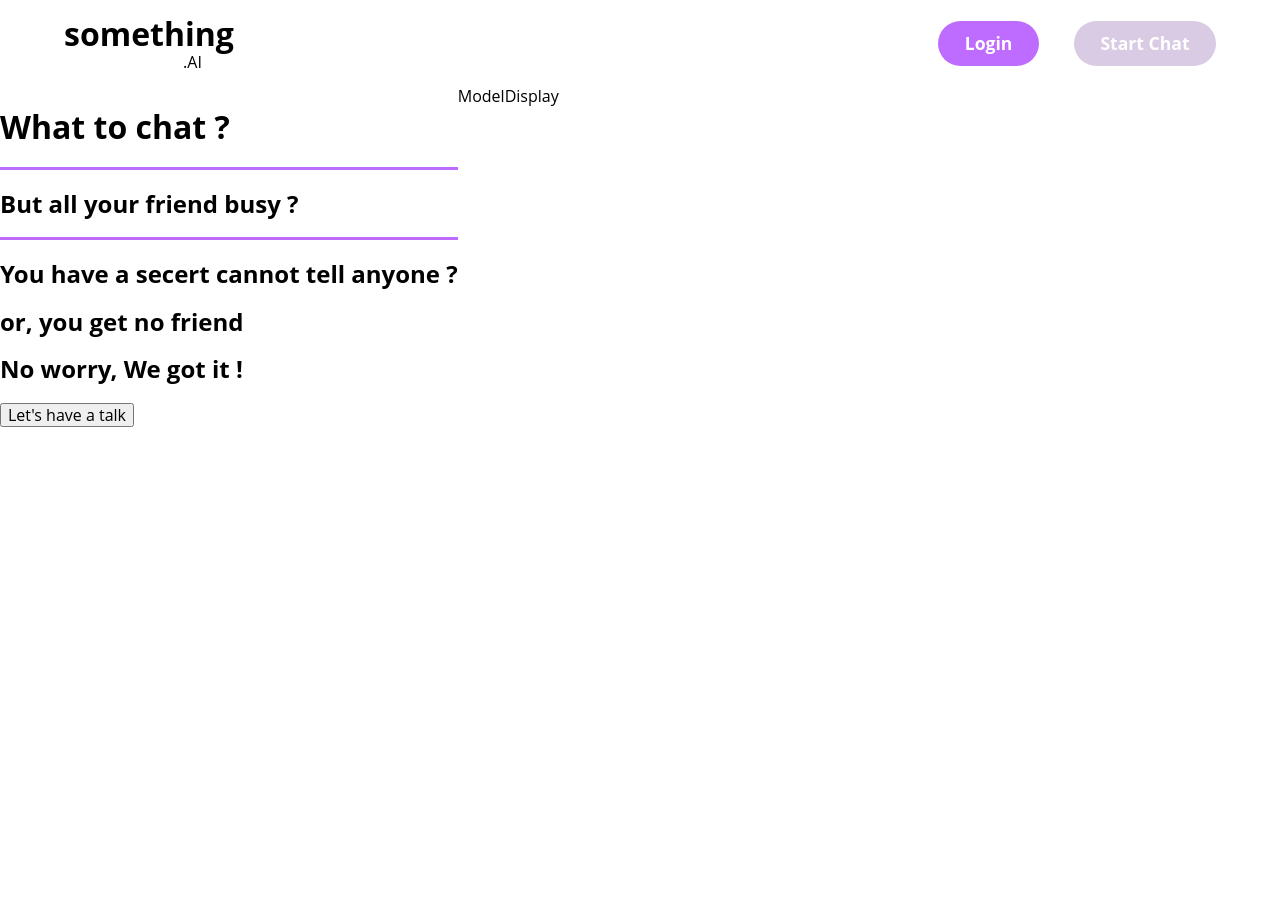
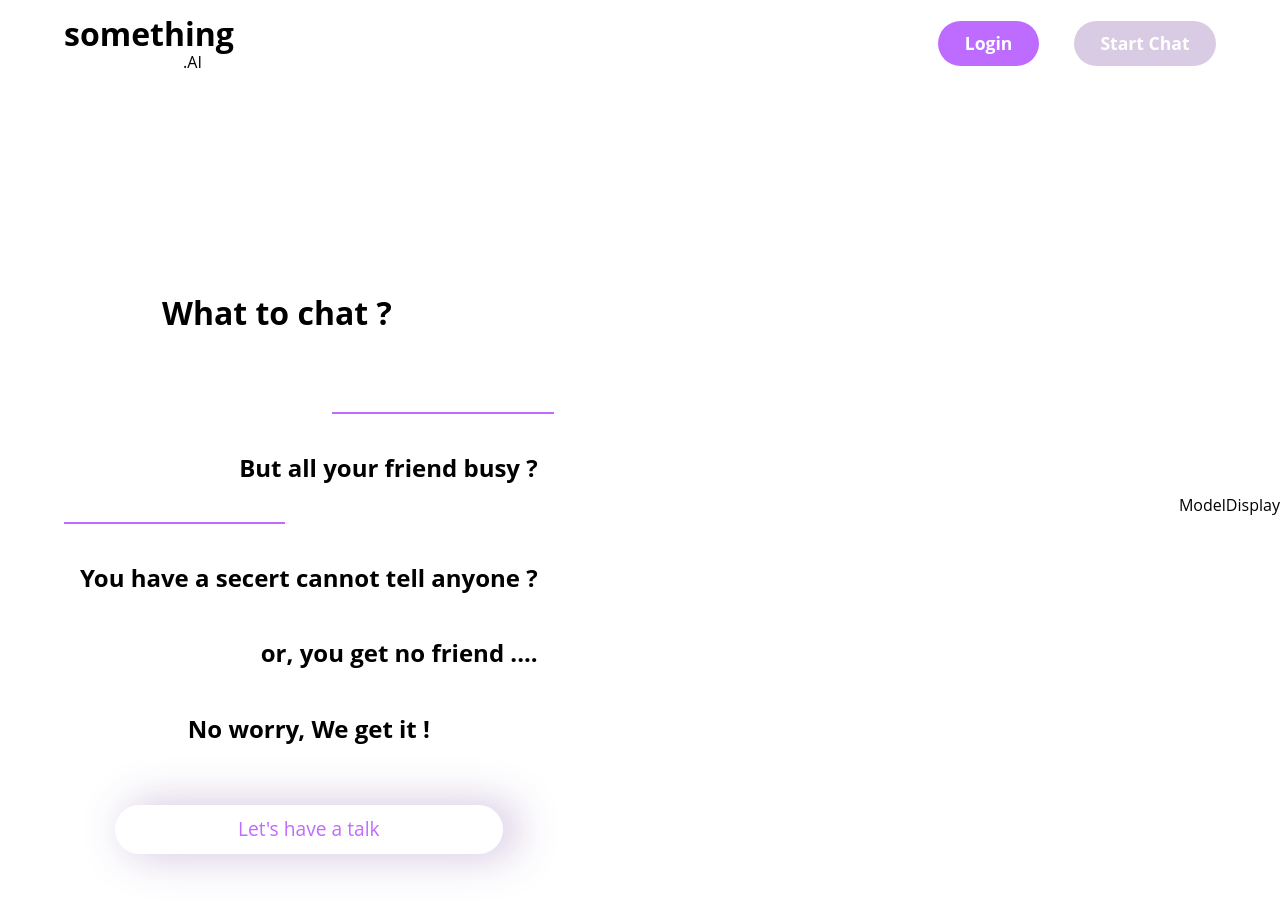
Before and after one commit to xli52/something.ai, a React (Create React App) app in the folder client/: page / in a window 1280 px wide. Shown: the top 912 px of the page. Before the commit the page ends 800 px from the top, so only its background shows below. Built offline with nearby package versions, Linux system fonts and the light colour scheme; no server answers.

Commit message:
Home index Intro layout complete

```diff
--- a/client/src/components/home/Intro.jsx
+++ b/client/src/components/home/Intro.jsx
@@ -3,13 +3,13 @@ import React from "react";
 export default function Intro() {
   return (
     <div className="introBody">
-      <h1>What to chat ?</h1>
-      <div className="line"></div>
-      <h2>But all your friend busy ?</h2>
-      <div className="line"></div>
-      <h2>You have a secert cannot tell anyone ?</h2>
-      <h2>or, you get no friend</h2>
-      <h2>No worry, We got it !</h2>
+      <h1 className="center">What to chat ?</h1>
+      <div className="line right"></div>
+      <h2 className="right">But all your friend busy ?</h2>
+      <div className="line left"></div>
+      <h2 className="left">You have a secert cannot tell anyone ?</h2>
+      <h2 className="right">or, you get no friend ....</h2>
+      <h2 className="center">No worry, We get it !</h2>
       <button className="btn">Let's have a talk</button>
     </div>
   );
--- a/client/src/components/home/syles.scss
+++ b/client/src/components/home/syles.scss
@@ -1,11 +1,53 @@
 .mainBody {
   display: flex;
   flex-direction: row;
+  justify-content: space-between;
+  align-items: center;
 
   .introBody {
+    display: flex;
+    flex-direction: column;
+    margin: 2em;
+    margin-top: 9em;
+
+    h1 {
+      margin: 2em;
+      padding-right: 2em;
+    }
+
+    h2 {
+      margin: 1em 2em;
+    }
+
     .line {
-      height: 3px;
+      margin: 1em 2em;
+      height: 2px;
       background: #be6cff;
+      width: 40%;
+    }
+
+    .left {
+      align-self: start;
+    }
+
+    .right {
+      align-self: end;
+    }
+
+    .center {
+      align-self: center;
+    }
+
+    .btn {
+      font-size: 1.2em;
+      color: #be6cff;
+      background: #ffffff;
+      border: none;
+      box-shadow: 12px 0px 41px 4px rgba(101, 49, 142, 0.25);
+      border-radius: 2em;
+      padding: 0.7em 1em;
+      margin: 2em auto;
+      width: 70%;
     }
   }
 }
```
